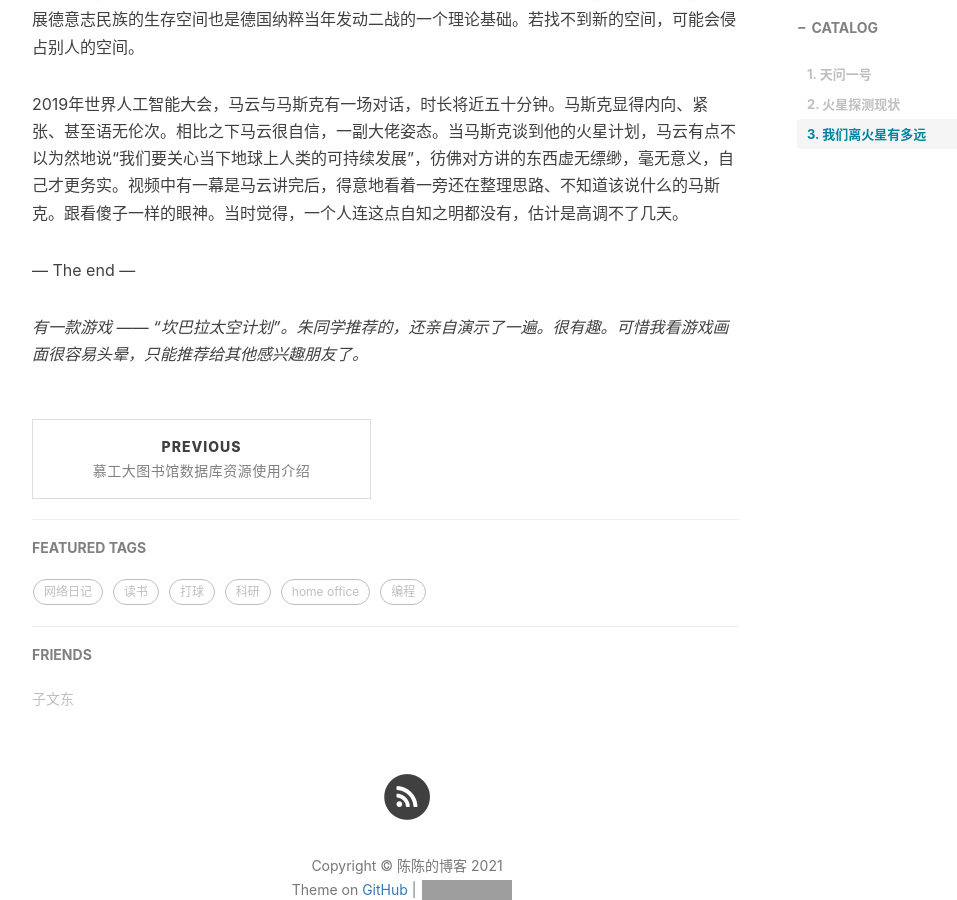
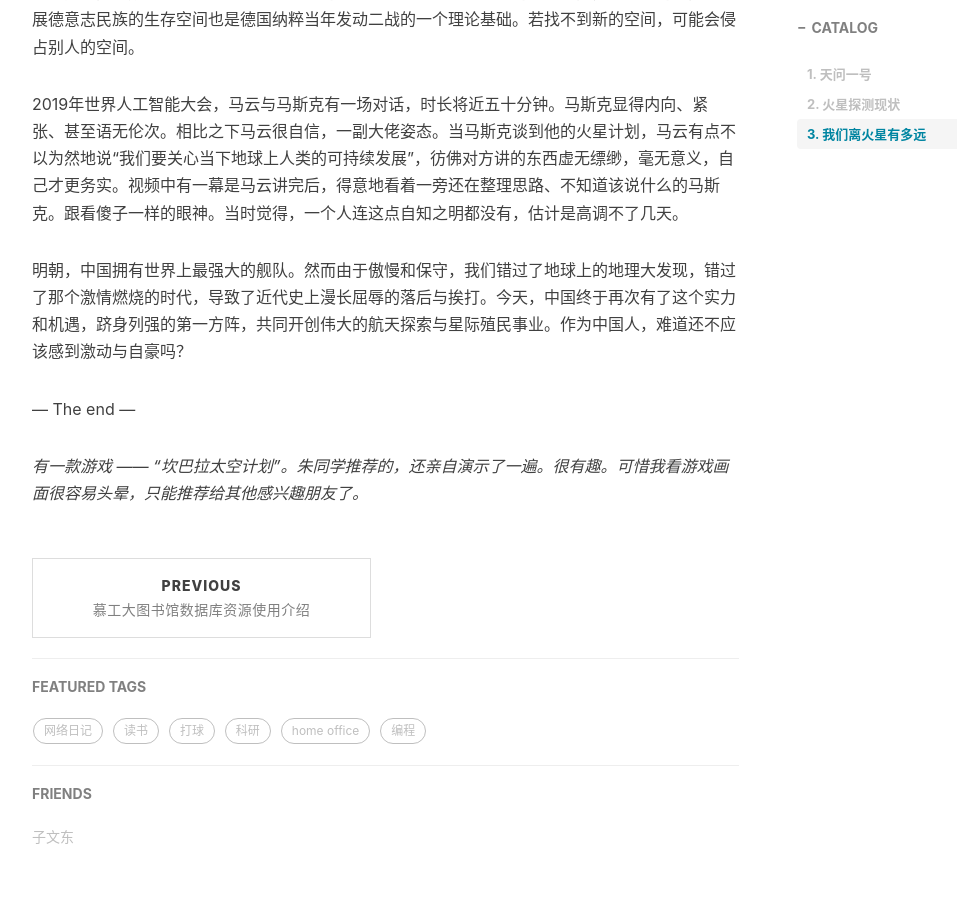
Before and after one commit to chensong212/chensong212.github.io, a Jekyll site: the page built from _posts/2021-02-13-mars.md, in a window 1280 px wide and 900 px high, scrolled down 4564 px. Shown: the whole window, without its empty margins (233-1190 px from the left). Built offline with Jekyll 4.4.1, drawn with Linux system fonts in a browser that asks for light colours; nearby versions of some CDN libraries; comment, search, counter and statistics services are not loaded; grey boxes are pictures that could not be loaded.

Commit message:
Update 2021-02-13-mars.md

```diff
--- a/_posts/2021-02-13-mars.md
+++ b/_posts/2021-02-13-mars.md
@@ -89,6 +89,8 @@ tags:
 
 2019年世界人工智能大会，马云与马斯克有一场对话，时长将近五十分钟。马斯克显得内向、紧张、甚至语无伦次。相比之下马云很自信，一副大佬姿态。当马斯克谈到他的火星计划，马云有点不以为然地说“我们要关心当下地球上人类的可持续发展”，彷佛对方讲的东西虚无缥缈，毫无意义，自己才更务实。视频中有一幕是马云讲完后，得意地看着一旁还在整理思路、不知道该说什么的马斯克。跟看傻子一样的眼神。当时觉得，一个人连这点自知之明都没有，估计是高调不了几天。
 
+明朝，中国拥有世界上最强大的舰队。然而由于傲慢和保守，我们错过了地球上的地理大发现，错过了那个激情燃烧的时代，导致了近代史上漫长屈辱的落后与挨打。今天，中国终于再次有了这个实力和机遇，跻身列强的第一方阵，共同开创伟大的航天探索与星际殖民事业。作为中国人，难道还不应该感到激动与自豪吗？
+
 --- The end ---
 
 *有一款游戏 —— “坎巴拉太空计划”。朱同学推荐的，还亲自演示了一遍。很有趣。可惜我看游戏画面很容易头晕，只能推荐给其他感兴趣朋友了。*
```
